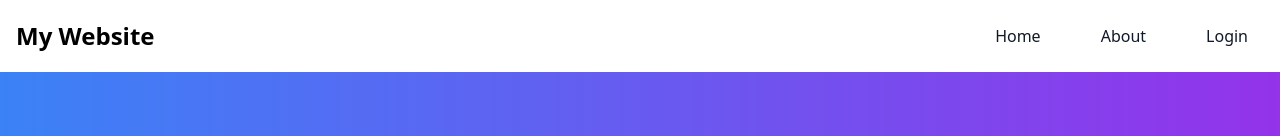
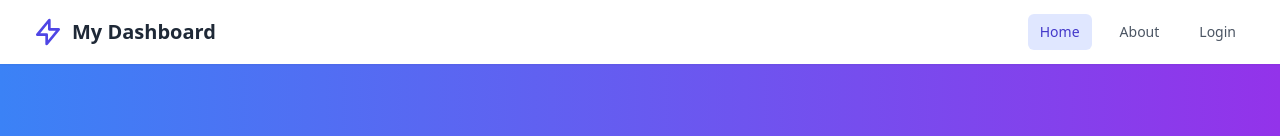
Before and after one commit to RifkiAlamasyah/fe-mexv, a React (Vite) app: page / in a window 1280 px wide. Shown: the top 136 px of the page. Built offline with nearby package versions, Linux system fonts and the light colour scheme.

Commit message:
Refactor Navbar

```diff
--- a/src/components/Template.jsx
+++ b/src/components/Template.jsx
@@ -7,8 +7,8 @@ import Footer from './molecules/Footer';
 const Template = ({ children }) => {
     return (
         <div>
-            <Navbar/>
-            <main>{children}</main>
+            <Navbar />
+            <main className='pt-[50px]'>{children}</main>
             <Footer />
         </div>
     );
--- a/src/components/molecules/Navbar.jsx
+++ b/src/components/molecules/Navbar.jsx
@@ -1,27 +1,20 @@
 import React, { useState } from "react";
-import { NavLink, useNavigate } from "react-router-dom";  // Ensure NavLink is imported
+import { NavLink, useNavigate } from "react-router-dom";
 import axios from "axios";
 import api from "../../api/axios";
 
 const Navbar = () => {
-  const [isOpen, setIsOpen] = useState(false); // State for toggling menu
+  const [isOpen, setIsOpen] = useState(false);
   const navigate = useNavigate();
 
-  const toggleMenu = () => {
-    setIsOpen(!isOpen);
-  };
+  const toggleMenu = () => setIsOpen(!isOpen);
 
   const logout = async () => {
     const token = sessionStorage.getItem("token");
-
     if (token) {
       try {
         await api.post("/api/logout");
-
-        // Hapus token
         sessionStorage.removeItem("token");
-
-        // Redirect ke login
         navigate("/login");
       } catch (error) {
         console.error("Error logging out:", error);
@@ -30,36 +23,131 @@ const Navbar = () => {
   };
 
   return (
-    <nav className="bg-white border-gray-200 dark:bg-gray-800 dark:border-gray-700">
-      <div className="max-w-screen-xl flex flex-wrap items-center justify-between mx-auto p-4">
-        <a href="/" className="flex items-center">
-          <span className="self-center text-2xl font-semibold whitespace-nowrap dark:text-white">
-            My Website
-          </span>
-        </a>
-        <button onClick={toggleMenu} className="inline-flex items-center p-2 w-10 h-10 justify-center text-gray-500 rounded-lg md:hidden hover:bg-gray-100 focus:outline-none focus:ring-2 focus:ring-gray-200 dark:text-gray-400 dark:hover:bg-gray-700 dark:focus:ring-gray-600">
+    <nav className="bg-white shadow-sm fixed w-full z-10">
+      <div className="max-w-screen-2xl mx-auto px-4 sm:px-6 lg:px-8">
+        <div className="flex justify-between h-16">
+          {/* Left side - Logo/Brand */}
+          <div className="flex items-center">
+            <NavLink
+              to="/"
+              className="text-xl font-semibold text-gray-800 flex items-center"
+            >
+              <svg className="h-8 w-8 text-indigo-600 mr-2" fill="none" viewBox="0 0 24 24" stroke="currentColor">
+                <path strokeLinecap="round" strokeLinejoin="round" strokeWidth={2} d="M13 10V3L4 14h7v7l9-11h-7z" />
+              </svg>
+              <span className="hidden sm:inline">My Dashboard</span>
+            </NavLink>
+          </div>
+
+          {/* Right side - Navigation */}
+          <div className="hidden md:flex items-center space-x-4">
+            <NavLink
+              to="/"
+              className={({ isActive }) =>
+                `px-3 py-2 rounded-md text-sm font-medium ${isActive ? 'bg-indigo-100 text-indigo-700' : 'text-gray-600 hover:text-gray-900 hover:bg-gray-50'}`
+              }
+            >
+              Home
+            </NavLink>
+            <NavLink
+              to="/about"
+              className={({ isActive }) =>
+                `px-3 py-2 rounded-md text-sm font-medium ${isActive ? 'bg-indigo-100 text-indigo-700' : 'text-gray-600 hover:text-gray-900 hover:bg-gray-50'}`
+              }
+            >
+              About
+            </NavLink>
+            {sessionStorage.getItem("token") ? (
+              <button
+                onClick={logout}
+                className="px-3 py-2 rounded-md text-sm font-medium text-gray-600 hover:text-gray-900 hover:bg-gray-50"
+              >
+                Logout
+              </button>
+            ) : (
+              <NavLink
+                to="/login"
+                className={({ isActive }) =>
+                  `px-3 py-2 rounded-md text-sm font-medium ${isActive ? 'bg-indigo-100 text-indigo-700' : 'text-gray-600 hover:text-gray-900 hover:bg-gray-50'}`
+                }
+              >
+                Login
+              </NavLink>
+            )}
+          </div>
+
+          {/* Mobile menu button */}
+          <div className="md:hidden flex items-center">
+            <button
+              onClick={toggleMenu}
+              className="inline-flex items-center justify-center p-2 rounded-md text-gray-400 hover:text-gray-500 hover:bg-gray-100 focus:outline-none focus:ring-2 focus:ring-inset focus:ring-indigo-500"
+            >
               <span className="sr-only">Open main menu</span>
-          <svg className="w-5 h-5" xmlns="http://www.w3.org/2000/svg" fill="none" viewBox="0 0 24 24" stroke="currentColor" strokeWidth={2}>
-            <path strokeLinecap="round" strokeLinejoin="round" d={isOpen ? "M6 18L18 6M6 6l12 12" : "M4 6h16M4 12h16M4 18h16"} />
+              <svg
+                className={`${isOpen ? 'hidden' : 'block'} h-6 w-6`}
+                xmlns="http://www.w3.org/2000/svg"
+                fill="none"
+                viewBox="0 0 24 24"
+                stroke="currentColor"
+              >
+                <path strokeLinecap="round" strokeLinejoin="round" strokeWidth={2} d="M4 6h16M4 12h16M4 18h16" />
+              </svg>
+              <svg
+                className={`${isOpen ? 'block' : 'hidden'} h-6 w-6`}
+                xmlns="http://www.w3.org/2000/svg"
+                fill="none"
+                viewBox="0 0 24 24"
+                stroke="currentColor"
+              >
+                <path strokeLinecap="round" strokeLinejoin="round" strokeWidth={2} d="M6 18L18 6M6 6l12 12" />
               </svg>
             </button>
-        <div className={`${isOpen ? "block" : "hidden"} w-full md:block md:w-auto`} id="mobile-menu">
-          <ul className="font-medium flex flex-col p-4 md:p-0 mt-4 border border-gray-100 rounded-lg bg-gray-50 md:flex-row md:space-x-8 md:mt-0 md:border-0 md:bg-white dark:bg-gray-800 md:dark:bg-gray-900 dark:border-gray-700">
-            <li>
-              <NavLink to="/" className="block py-2 pl-3 pr-4 text-gray-900 rounded hover:bg-gray-100">Home</NavLink>
-            </li>
-            <li>
-              <NavLink to="/about/Rifki Ganteng" className="block py-2 pl-3 pr-4 text-gray-900 rounded hover:bg-gray-100">About</NavLink>
-            </li>
-            <li>
-              {/* Show 'Logout' if the token exists in localStorage */}
+          </div>
+        </div>
+      </div>
+
+      {/* Mobile menu */}
+      <div className={`${isOpen ? 'block' : 'hidden'} md:hidden`}>
+        <div className="pt-2 pb-3 space-y-1">
+          <NavLink
+            to="/"
+            className={({ isActive }) =>
+              `block pl-3 pr-4 py-2 border-l-4 text-base font-medium ${isActive ? 'bg-indigo-50 border-indigo-500 text-indigo-700' : 'border-transparent text-gray-600 hover:bg-gray-50 hover:border-gray-300 hover:text-gray-800'}`
+            }
+            onClick={() => setIsOpen(false)}
+          >
+            Home
+          </NavLink>
+          <NavLink
+            to="/about"
+            className={({ isActive }) =>
+              `block pl-3 pr-4 py-2 border-l-4 text-base font-medium ${isActive ? 'bg-indigo-50 border-indigo-500 text-indigo-700' : 'border-transparent text-gray-600 hover:bg-gray-50 hover:border-gray-300 hover:text-gray-800'}`
+            }
+            onClick={() => setIsOpen(false)}
+          >
+            About
+          </NavLink>
           {sessionStorage.getItem("token") ? (
-                <button onClick={logout} className="block py-2 pl-3 pr-4 text-gray-900 rounded hover:bg-gray-100">Logout</button>
+            <button
+              onClick={() => {
+                logout();
+                setIsOpen(false);
+              }}
+              className="block w-full text-left pl-3 pr-4 py-2 border-l-4 border-transparent text-base font-medium text-gray-600 hover:bg-gray-50 hover:border-gray-300 hover:text-gray-800"
+            >
+              Logout
+            </button>
           ) : (
-                <NavLink to="/login" className="block py-2 pl-3 pr-4 text-gray-900 rounded hover:bg-gray-100">Login</NavLink>
+            <NavLink
+              to="/login"
+              className={({ isActive }) =>
+                `block pl-3 pr-4 py-2 border-l-4 text-base font-medium ${isActive ? 'bg-indigo-50 border-indigo-500 text-indigo-700' : 'border-transparent text-gray-600 hover:bg-gray-50 hover:border-gray-300 hover:text-gray-800'}`
+              }
+              onClick={() => setIsOpen(false)}
+            >
+              Login
+            </NavLink>
           )}
-            </li>
-          </ul>
         </div>
       </div>
     </nav>
```
Lines whose indentation alone changed are shown as unchanged.
